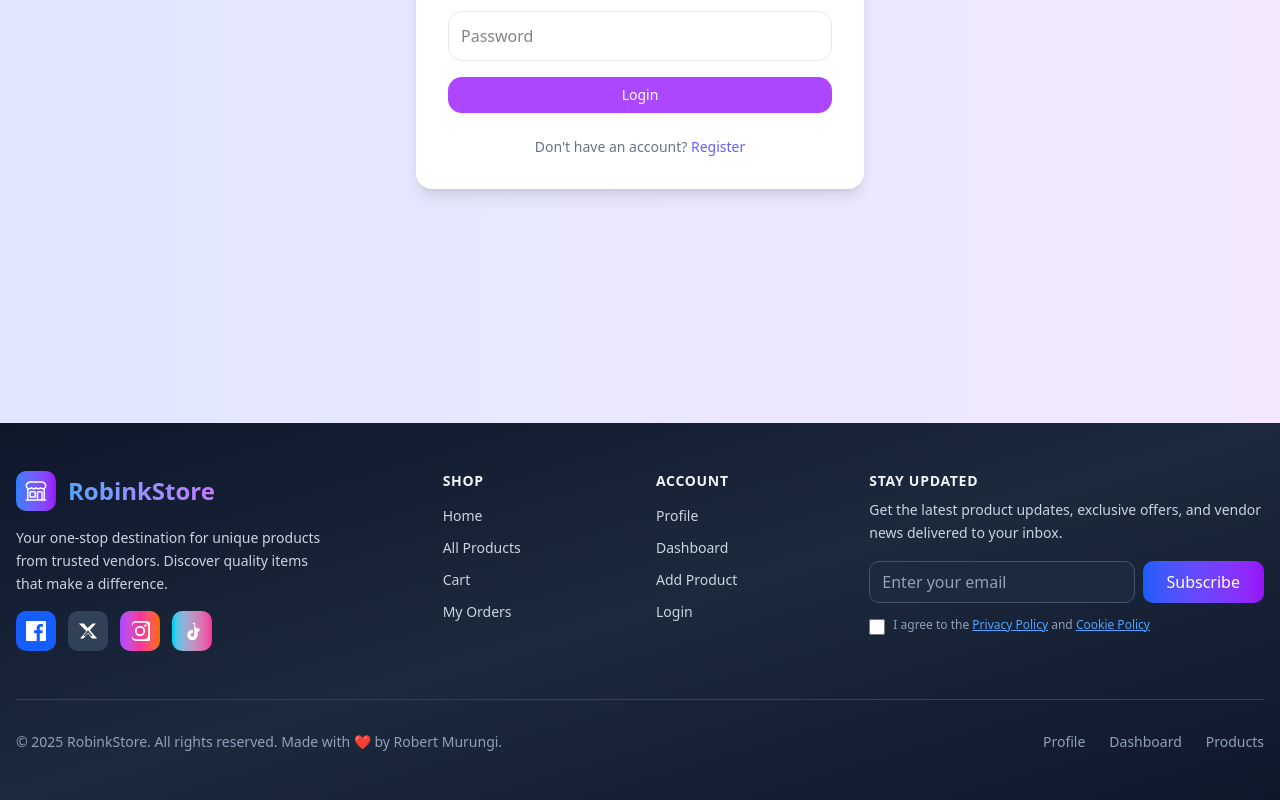
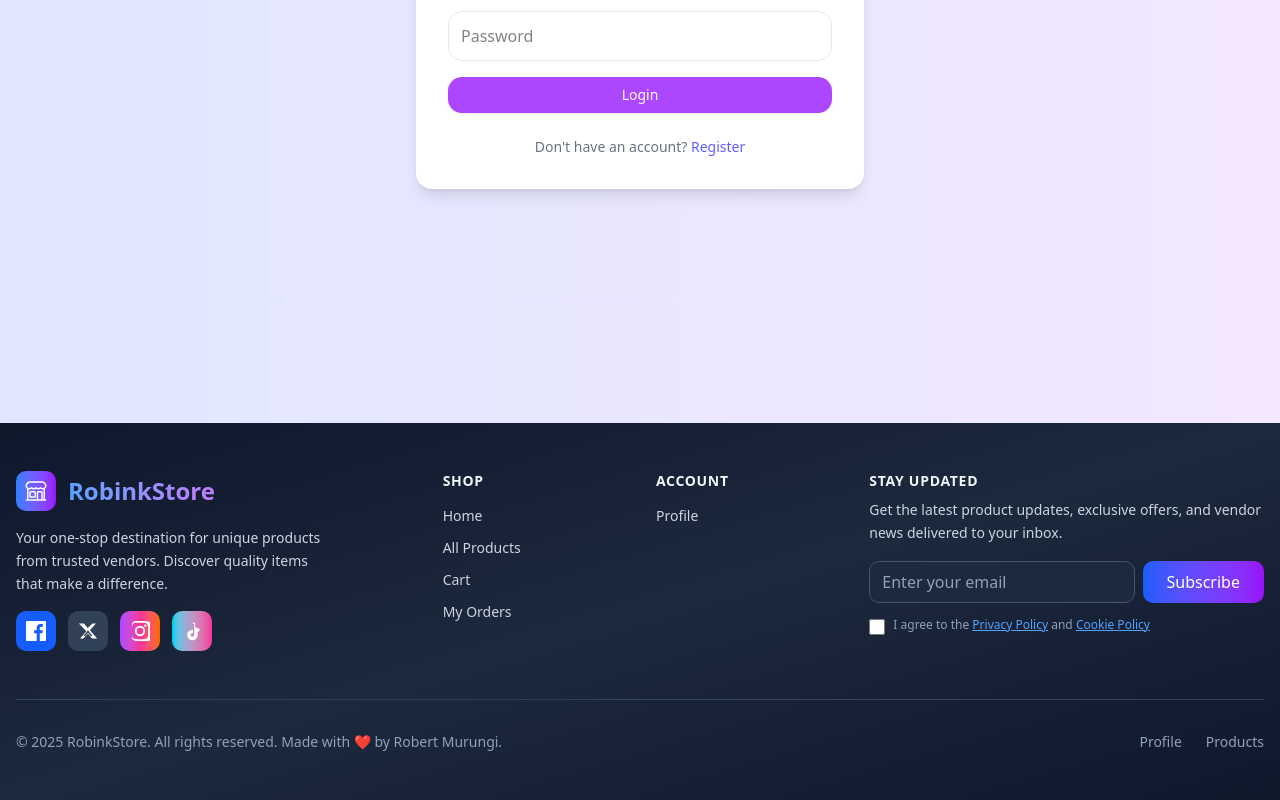
Before and after one commit to robaadekings/final-mern-project, a React (Vite) app in the folder multi-vendor-frontend/: page /login in a window 1280 px wide. Shown: the part 465-1265 px from the top of the page. Built offline with nearby package versions, Linux system fonts and the light colour scheme; no server answers.

Commit message:
"admin capabilities in footer removed"

```diff
--- a/multi-vendor-frontend/src/components/Footer.jsx
+++ b/multi-vendor-frontend/src/components/Footer.jsx
@@ -148,9 +148,6 @@ function Footer({ user, admin }) {
                             </h3>
                             <ul className="space-y-2">
                                 <li><Link to="/profile" className="text-slate-300 hover:text-blue-400 transition-colors duration-200 text-sm">Profile</Link></li>
-                                <li><Link to="/dashboard" className="text-slate-300 hover:text-blue-400 transition-colors duration-200 text-sm">Dashboard</Link></li>
-                                <li><Link to="/dashboard/add-product" className="text-slate-300 hover:text-blue-400 transition-colors duration-200 text-sm">Add Product</Link></li>
-                                <li><Link to="/login" className="text-slate-300 hover:text-blue-400 transition-colors duration-200 text-sm">Login</Link></li>
                             </ul>
                         </div>
                     </div>
@@ -235,9 +232,6 @@ function Footer({ user, admin }) {
                         <Link to="/profile" className="text-slate-400 hover:text-blue-400 transition-colors duration-200 text-sm">
                             Profile
                         </Link>
-                        <Link to="/dashboard" className="text-slate-400 hover:text-blue-400 transition-colors duration-200 text-sm">
-                            Dashboard
-                        </Link>
                         <Link to="/products" className="text-slate-400 hover:text-blue-400 transition-colors duration-200 text-sm">
                             Products
                         </Link>
```
